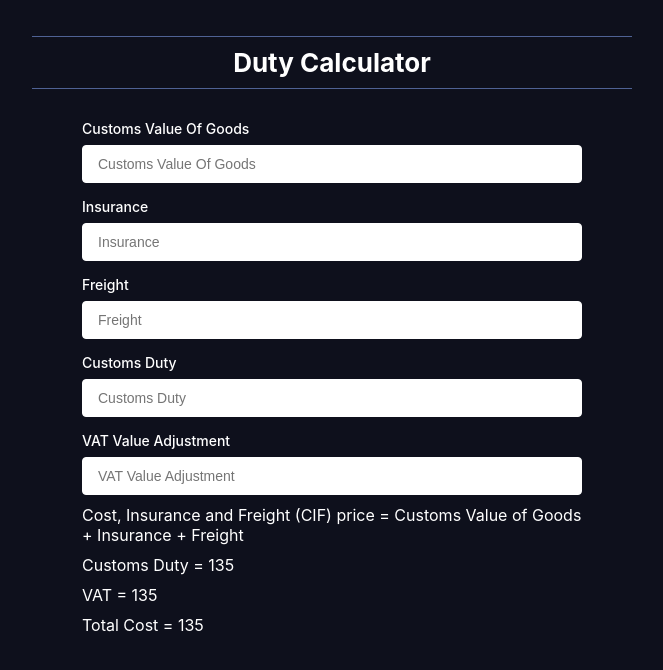
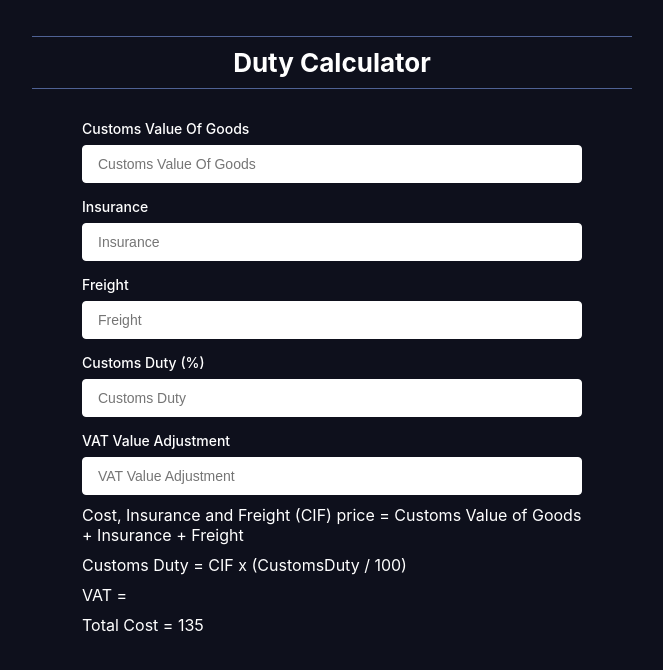
Before and after one commit to WaterlessPiano2/Duty, a React (Create React App) app: page / in a window 1280 px wide. Shown: the top 670 px of the page, without its empty margins (308-971 px from the left). Built offline with nearby package versions, Linux system fonts and the light colour scheme.

Commit message:
Calculate customs duty

```diff
--- a/src/calc.tsx
+++ b/src/calc.tsx
@@ -26,6 +26,16 @@ export default function Calculator(): JSX.Element {
       } = `;
     } else {
       return "";
+    }
+  };
+  const calculateCustomsDuty = (): string => {
+    if (Insurance && CustomsValueOfGoods && Freight && CustomsDuty) {
+      return ` £${
+        (Number(Insurance) + Number(CustomsValueOfGoods) + Number(Freight)) *
+        (CustomsDuty / 100)
+      }`;
+    } else {
+      return "CIF x (CustomsDuty / 100)";
     }
   };
   const showCustomsValueOfGoods = (): string => {
@@ -82,7 +92,7 @@ export default function Calculator(): JSX.Element {
           name="Freight"
           ref={register({ required: true, max: 9999999, min: 0, maxLength: 8 })}
         />
-        <label htmlFor="customsDuty">Customs Duty</label>
+        <label htmlFor="customsDuty">Customs Duty (%)</label>
         <input
           type="number"
           id="customsDuty"
@@ -104,8 +114,8 @@ export default function Calculator(): JSX.Element {
             Cost, Insurance and Freight (CIF) price = <b>{calculateCIF()}</b>
             {showCustomsValueOfGoods()} + {showInsurance()} + {showFreight()}
           </div>
-          <div className="result">Customs Duty = {"135"}</div>
-          <div className="result">VAT = {"135"}</div>
+          <div className="result">Customs Duty = {calculateCustomsDuty()}</div>
+          <div className="result">VAT = {""}</div>
           <div className="result">Total Cost = {"135"}</div>
         </div>
       </form>
```
